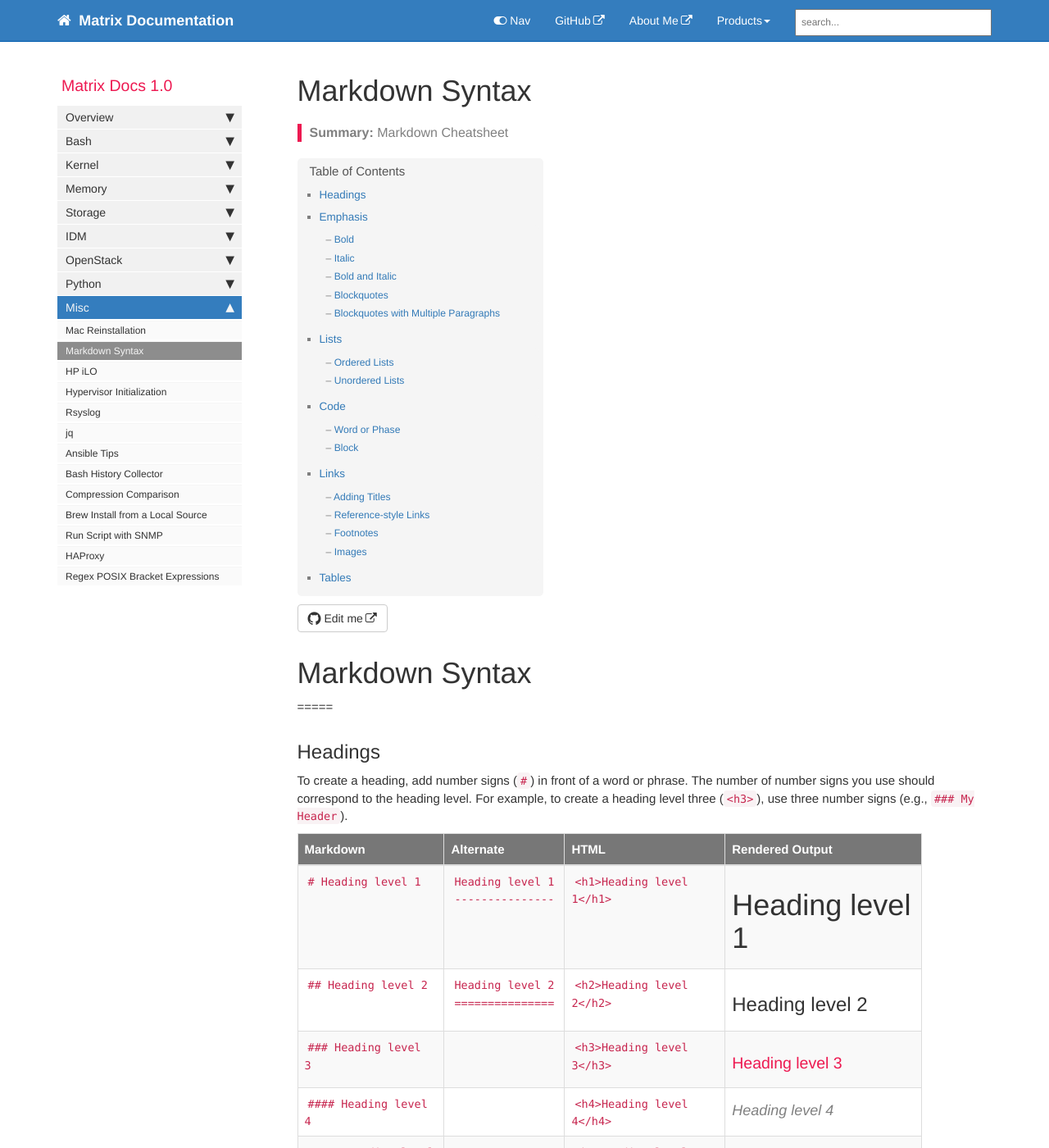
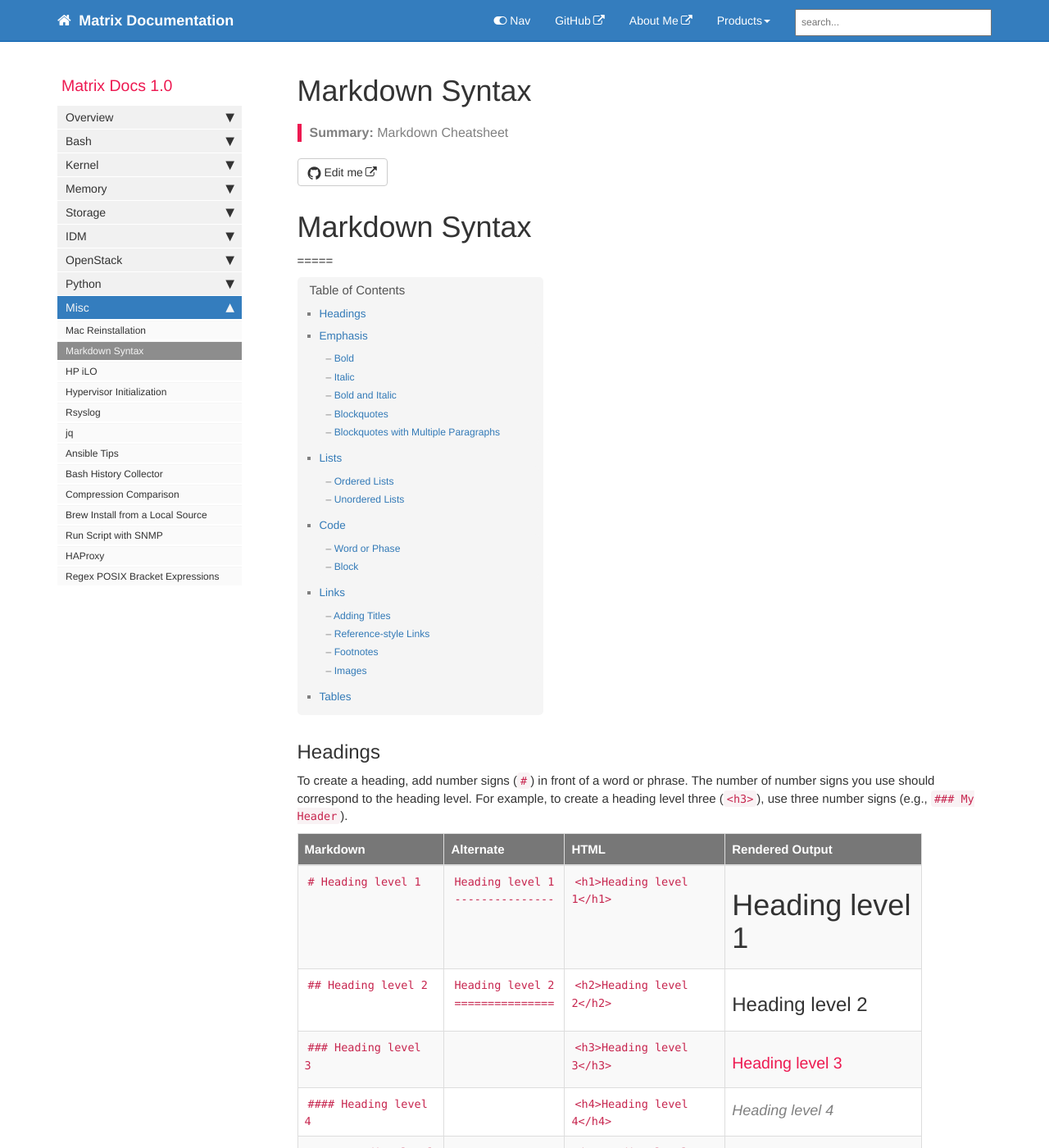
Before and after one commit to matrixzj/documentations, a Jekyll site: the page built from pages/misc/misc_markdown.md, in a window 1280 px wide and 1400 px high. Shown: the whole window at 82% size. Built offline with Jekyll 4.4.1, drawn with Linux system fonts in a browser that asks for light colours; comment, search, counter and statistics services are not loaded.

Commit message:
There are 1 files have been modified at 2022-03-13 13:57:28 . 	-rw-rw-r--. 1 jzou jzou 16085 Mar 13 13:57 misc/misc_markdown.md No files have been added. No files have been deleted. No file type has been changed.

```diff
--- a/pages/misc/misc_markdown.md
+++ b/pages/misc/misc_markdown.md
@@ -5,12 +5,56 @@ keywords: markdown
 last_updated: June 20, 2019
 summary: "Markdown Cheatsheet"
 sidebar: mydoc_sidebar
+toc: false
 permalink: misc_markdown_syntax.html
 folder: Misc
 ---
 
 # Markdown Syntax
 =====
+
+
+
+<div id="toc" style="">
+   <ul>
+      <li><a href="#headings">Headings</a><a class="anchorjs-link " aria-label="Anchor" data-anchorjs-icon="" href="#headings" style="font: 1em / 1 anchorjs-icons; padding-left: 0.375em;"></a></li>
+      <li>
+         <a href="#emphasis">Emphasis</a><a class="anchorjs-link " aria-label="Anchor" data-anchorjs-icon="" href="#emphasis" style="font: 1em / 1 anchorjs-icons; padding-left: 0.375em;"></a>
+         <ul>
+            <li><a href="#bold">Bold</a><a class="anchorjs-link " aria-label="Anchor" data-anchorjs-icon="" href="#bold" style="font: 1em / 1 anchorjs-icons; padding-left: 0.375em;"></a></li>
+            <li><a href="#italic">Italic</a><a class="anchorjs-link " aria-label="Anchor" data-anchorjs-icon="" href="#italic" style="font: 1em / 1 anchorjs-icons; padding-left: 0.375em;"></a></li>
+            <li><a href="#bold-and-italic">Bold and Italic</a><a class="anchorjs-link " aria-label="Anchor" data-anchorjs-icon="" href="#bold-and-italic" style="font: 1em / 1 anchorjs-icons; padding-left: 0.375em;"></a></li>
+            <li><a href="#blockquotes">Blockquotes</a><a class="anchorjs-link " aria-label="Anchor" data-anchorjs-icon="" href="#blockquotes" style="font: 1em / 1 anchorjs-icons; padding-left: 0.375em;"></a></li>
+            <li><a href="#blockquotes-with-multiple-paragraphs">Blockquotes with Multiple Paragraphs</a><a class="anchorjs-link " aria-label="Anchor" data-anchorjs-icon="" href="#blockquotes-with-multiple-paragraphs" style="font: 1em / 1 anchorjs-icons; padding-left: 0.375em;"></a></li>
+         </ul>
+      </li>
+      <li>
+         <a href="#lists">Lists</a><a class="anchorjs-link " aria-label="Anchor" data-anchorjs-icon="" href="#lists" style="font: 1em / 1 anchorjs-icons; padding-left: 0.375em;"></a>
+         <ul>
+            <li><a href="#ordered-lists">Ordered Lists</a><a class="anchorjs-link " aria-label="Anchor" data-anchorjs-icon="" href="#ordered-lists" style="font: 1em / 1 anchorjs-icons; padding-left: 0.375em;"></a></li>
+            <li><a href="#unordered-lists">Unordered Lists</a><a class="anchorjs-link " aria-label="Anchor" data-anchorjs-icon="" href="#unordered-lists" style="font: 1em / 1 anchorjs-icons; padding-left: 0.375em;"></a></li>
+         </ul>
+      </li>
+      <li>
+         <a href="#code">Code</a><a class="anchorjs-link " aria-label="Anchor" data-anchorjs-icon="" href="#code" style="font: 1em / 1 anchorjs-icons; padding-left: 0.375em;"></a>
+         <ul>
+            <li><a href="#word-or-phase">Word or Phase</a><a class="anchorjs-link " aria-label="Anchor" data-anchorjs-icon="" href="#word-or-phase" style="font: 1em / 1 anchorjs-icons; padding-left: 0.375em;"></a></li>
+            <li><a href="#block">Block</a><a class="anchorjs-link " aria-label="Anchor" data-anchorjs-icon="" href="#block" style="font: 1em / 1 anchorjs-icons; padding-left: 0.375em;"></a></li>
+         </ul>
+      </li>
+      <li>
+         <a href="#links">Links</a><a class="anchorjs-link " aria-label="Anchor" data-anchorjs-icon="" href="#links" style="font: 1em / 1 anchorjs-icons; padding-left: 0.375em;"></a>
+         <ul>
+            <li><a href="#adding-titles">Adding Titles</a><a class="anchorjs-link " aria-label="Anchor" data-anchorjs-icon="" href="#adding-titles" style="font: 1em / 1 anchorjs-icons; padding-left: 0.375em;"></a></li>
+            <li><a href="#reference-style-links">Reference-style Links</a><a class="anchorjs-link " aria-label="Anchor" data-anchorjs-icon="" href="#reference-style-links" style="font: 1em / 1 anchorjs-icons; padding-left: 0.375em;"></a></li>
+            <li><a href="#footnotes">Footnotes</a><a class="anchorjs-link " aria-label="Anchor" data-anchorjs-icon="" href="#footnotes" style="font: 1em / 1 anchorjs-icons; padding-left: 0.375em;"></a></li>
+            <li><a href="#images">Images</a><a class="anchorjs-link " aria-label="Anchor" data-anchorjs-icon="" href="#images" style="font: 1em / 1 anchorjs-icons; padding-left: 0.375em;"></a></li>
+         </ul>
+      </li>
+      <li><a href="#tables">Tables</a><a class="anchorjs-link " aria-label="Anchor" data-anchorjs-icon="" href="#tables" style="font: 1em / 1 anchorjs-icons; padding-left: 0.375em;"></a></li>
+   </ul>
+</div>
+
 
 ## Headings
 
```
